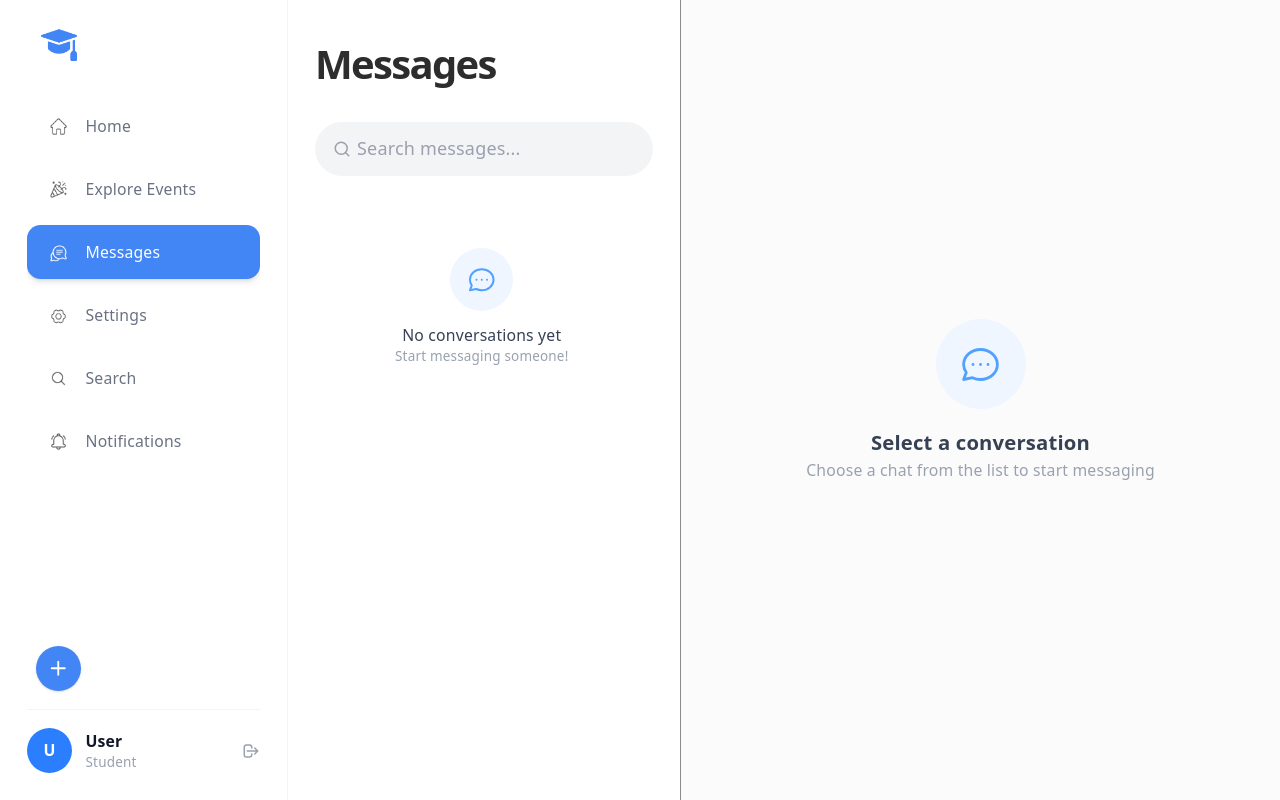
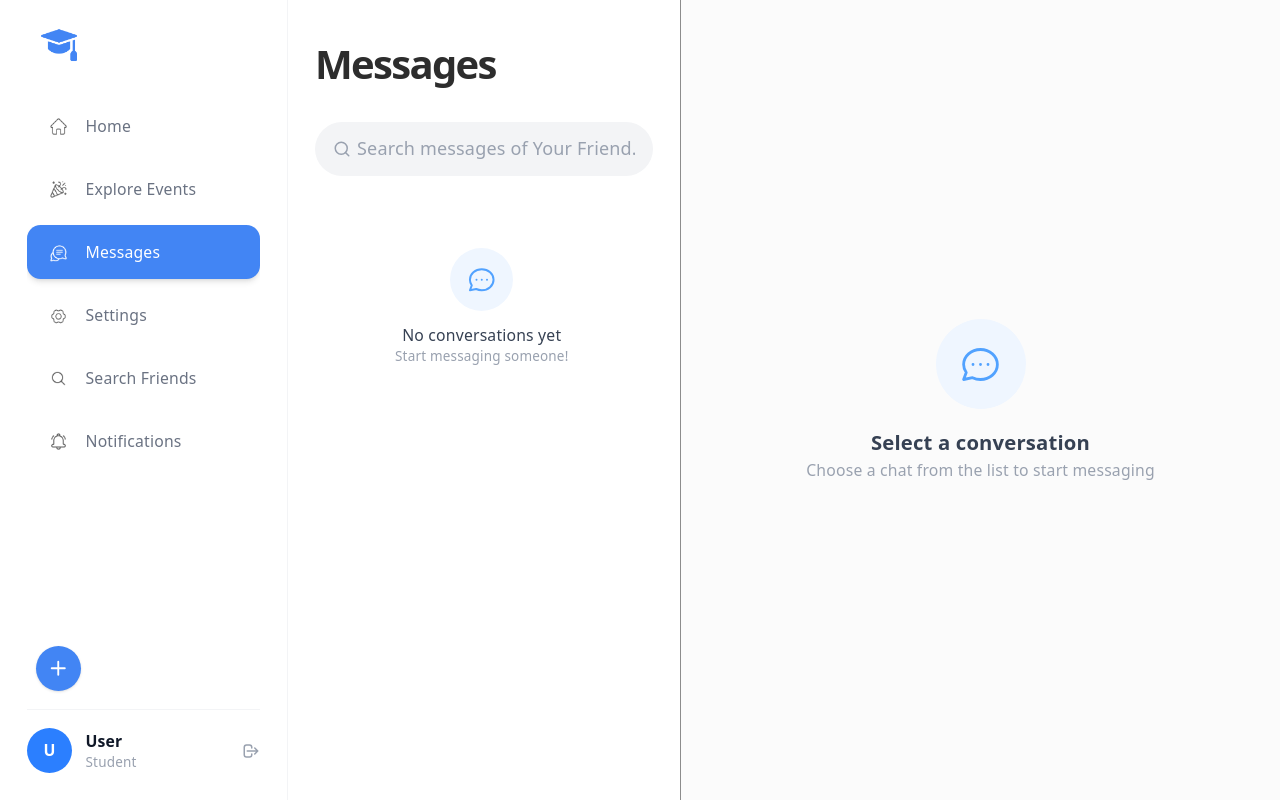
Before and after one commit to fahadaslamcust/Full-stack-frontend, a React (Vite) app: page /dashboard/messages in a window 1280 px wide. Built offline with nearby package versions, Linux system fonts and the light colour scheme.

Commit message:
Message Chat Error fixed and improved message UX

```diff
--- a/src/components/common/Sidebar.jsx
+++ b/src/components/common/Sidebar.jsx
@@ -45,7 +45,11 @@ const Sidebar = () => {
       path: "/dashboard/settings",
       icon: "/icons/settings.png",
     },
-    { name: "Search", path: "/dashboard/search", icon: "/icons/search.png" },
+    {
+      name: "Search Friends",
+      path: "/dashboard/search",
+      icon: "/icons/search.png",
+    },
     {
       name: "Notifications",
       path: "/dashboard/notifications",
--- a/src/main.jsx
+++ b/src/main.jsx
@@ -1,12 +1,12 @@
 import React from "react";
 import ReactDOM from "react-dom/client";
 import { BrowserRouter } from "react-router-dom";
-import { QueryClient, QueryClientProvider } from '@tanstack/react-query';
-import { ReactQueryDevtools } from '@tanstack/react-query-devtools';
+import { QueryClient, QueryClientProvider } from "@tanstack/react-query";
+import { ReactQueryDevtools } from "@tanstack/react-query-devtools";
 import App from "./App";
 import { SocketProvider } from "./context/SocketContext";
-import { ToastContainer } from 'react-toastify';
-import 'react-toastify/dist/ReactToastify.css';
+import { ToastContainer } from "react-toastify";
+import "react-toastify/dist/ReactToastify.css";
 import "./index.css";
 
 const queryClient = new QueryClient();
@@ -20,7 +20,11 @@ ReactDOM.createRoot(document.getElementById("root")).render(
           <App />
         </SocketProvider>
       </BrowserRouter>
-      <ReactQueryDevtools initialIsOpen={false} />
+      <ReactQueryDevtools
+        initialIsOpen={false}
+        buttonPosition="bottom-left" // Options: 'top-left', 'top-right', 'bottom-left', 'bottom-right'
+        position="bottom" // Controls where the drawer panel opens ('top', 'bottom', 'left', 'right')
+      />
     </QueryClientProvider>
-  </React.StrictMode>
+  </React.StrictMode>,
 );
--- a/src/pages/Messages.jsx
+++ b/src/pages/Messages.jsx
@@ -10,7 +10,7 @@ import {
 } from "lucide-react";
 import SearchInput from "../components/common/SearchInput";
 import { useState, useRef, useEffect } from "react";
-import { useOutletContext } from "react-router-dom";
+import { useOutletContext, useLocation } from "react-router-dom";
 import { useInbox, useChat, useSendMessage } from "../hooks/useMessages";
 
 import { useCurrentUser } from "../hooks/useUsers";
@@ -20,6 +20,8 @@ const FALLBACK_AVATAR =
   "https://images.unsplash.com/photo-1535713875002-d1d0cf377fde?w=100&auto=format&fit=crop&q=60";
 
 export default function Messages() {
+  const location = useLocation();
+
   const { data: currentUser } = useCurrentUser();
   const currentUserId =
     currentUser?._id ||
@@ -33,8 +35,8 @@ export default function Messages() {
     })();
   const { isSidebarOpen } = useOutletContext();
   const [selectedChat, setSelectedChat] = useState(() => {
-    if (location.state?.targetUser) {
-      return { otherUser: location.state.targetUser, lastMessage: null };
+    if (location?.state?.targetUser) {
+      return { otherUser: location?.state.targetUser, lastMessage: null };
     }
     return null;
   });
@@ -77,15 +79,19 @@ export default function Messages() {
   const handleSend = (e) => {
     e.preventDefault();
     if (!messageText.trim() || !targetUserId) return;
+
     sendMutation.mutate(
       { receiverId: targetUserId, content: messageText.trim() },
-      {
-        onSuccess: () => {
-          setMessageText("");
-          setShowEmojiPicker(false);
-        },
-      },
+      // {
+      //   onSuccess: () => {
+      //     setMessageText("");
+      //     setShowEmojiPicker(false);
+      //   },
+      // },
     );
+
+    setMessageText("");
+    setShowEmojiPicker(false);
   };
 
   return (
@@ -109,7 +115,7 @@ export default function Messages() {
             size={18}
             value={searchQuery}
             onChange={(e) => setSearchQuery(e.target.value)}
-            placeholder="Search messages..."
+            placeholder="Search messages of Your Friend..."
           />
         </div>
 
@@ -395,7 +401,13 @@ export default function Messages() {
                     disabled={sendMutation.isPending || !messageText.trim()}
                     className="w-8 h-8 rounded-full bg-blue-500 flex items-center justify-center flex-shrink-0 hover:bg-blue-600 disabled:bg-blue-300 transition shadow-xs"
                   >
-                    <Send size={14} className="text-white ml-0.5" />
+                    {sendMutation.isPending ? (
+                      <div className="flex justify-center items-center py-6">
+                        <div className="w-6 h-6 border-2 border-blue-500 border-t-transparent rounded-full animate-spin"></div>
+                      </div>
+                    ) : (
+                      <Send size={14} className="text-white ml-0.5" />
+                    )}
                   </button>
                 </div>
               </form>
```
